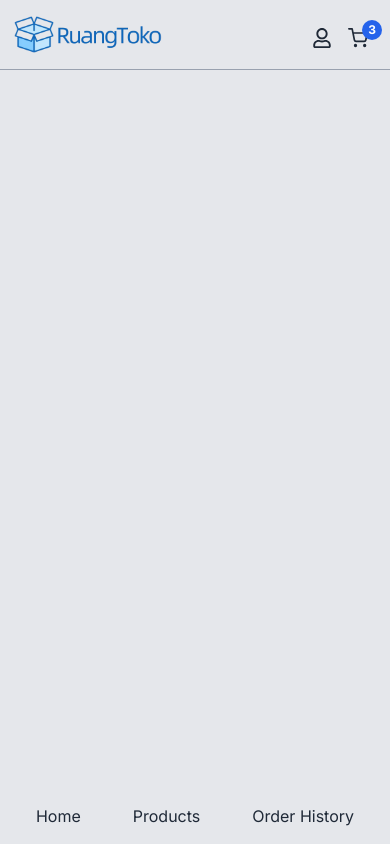
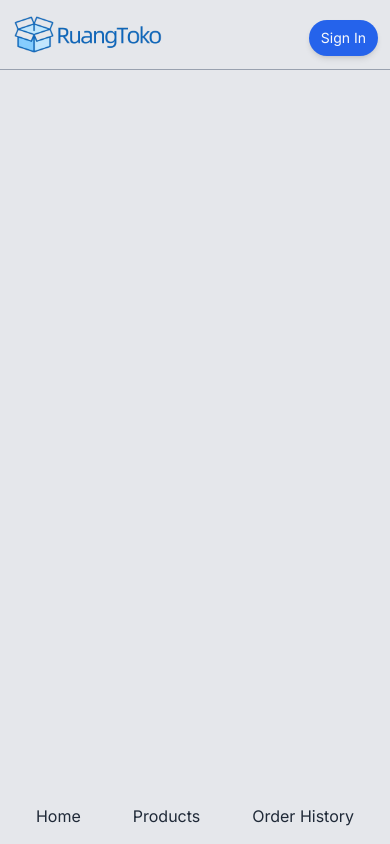
Before and after one commit to Abaljerind/ruangtoko, a React (Vite) app: page / in a window 390 px wide. Built offline with nearby package versions, Linux system fonts and the light colour scheme.

Commit message:
Fix(NavBar): Fix UI for right side of NavBar
Re-adjust styles for mobile and desktop width
Feat UI for user that already login but as comment

```diff
--- a/src/components/NavBar.tsx
+++ b/src/components/NavBar.tsx
@@ -1,6 +1,4 @@
-import { FaRegUser } from "react-icons/fa";
 import Logo from "../assets/logo-light-mode.png";
-import { FiShoppingCart } from "react-icons/fi";
 
 const NavBar = () => {
   return (
@@ -17,7 +15,7 @@ const NavBar = () => {
 
           {/* Desktop NavItem */}
           <div className="mt-1.5 hidden md:block">
-            <ul className="flex items-center justify-evenly gap-4">
+            <ul className="flex items-center justify-evenly gap-8">
               <li className="hover:text-primary">Home</li>
               <li className="hover:text-primary">Products</li>
               <li className="hover:text-primary">Order History</li>
@@ -38,17 +36,23 @@ const NavBar = () => {
 
         {/* Logo + NavItem */}
 
-        {/* Login/User Icon & Cart Icon */}
-        <div className="mt-1.5 flex items-center gap-1.5 md:gap-4">
-          <FaRegUser className="size-5 md:size-6" />
-          <div className="relative p-2.5">
-            <FiShoppingCart className="size-5 md:size-6" />
+        {/* Sign In & Sign Up || Icon Cart & Sign Out */}
+        <div className="mt-1.5 flex items-center gap-4 md:gap-8">
+          <button className="bg-primary text-background rounded-full px-3 py-2 text-sm shadow-md md:px-4 md:text-base">
+            Sign In
+          </button>
+
+          {/* Cart Icon & Sign Out Icon ### TUNGGU FITUR LOGIN ### */}
+          {/* <div className="relative p-2.5">
+            <FiShoppingCart className="size-6 md:size-7" />
             <div className="bg-primary absolute top-0.5 -right-1 flex size-5 items-center justify-center rounded-full md:top-0 md:-right-2 md:size-6">
               <span className="text-xs font-bold text-white md:text-sm">3</span>
             </div>
           </div>
+          <VscSignOut className="size-6 md:size-7" /> */}
+          {/* ./ Cart Icon & Sign Out Icon */}
         </div>
-        {/* ./ Login/User Icon & Cart Icon */}
+        {/* ./ Sign In & Sign Up || Icon Cart & Sign Out */}
       </nav>
       {/* Desktop NavBar */}
     </>
```
